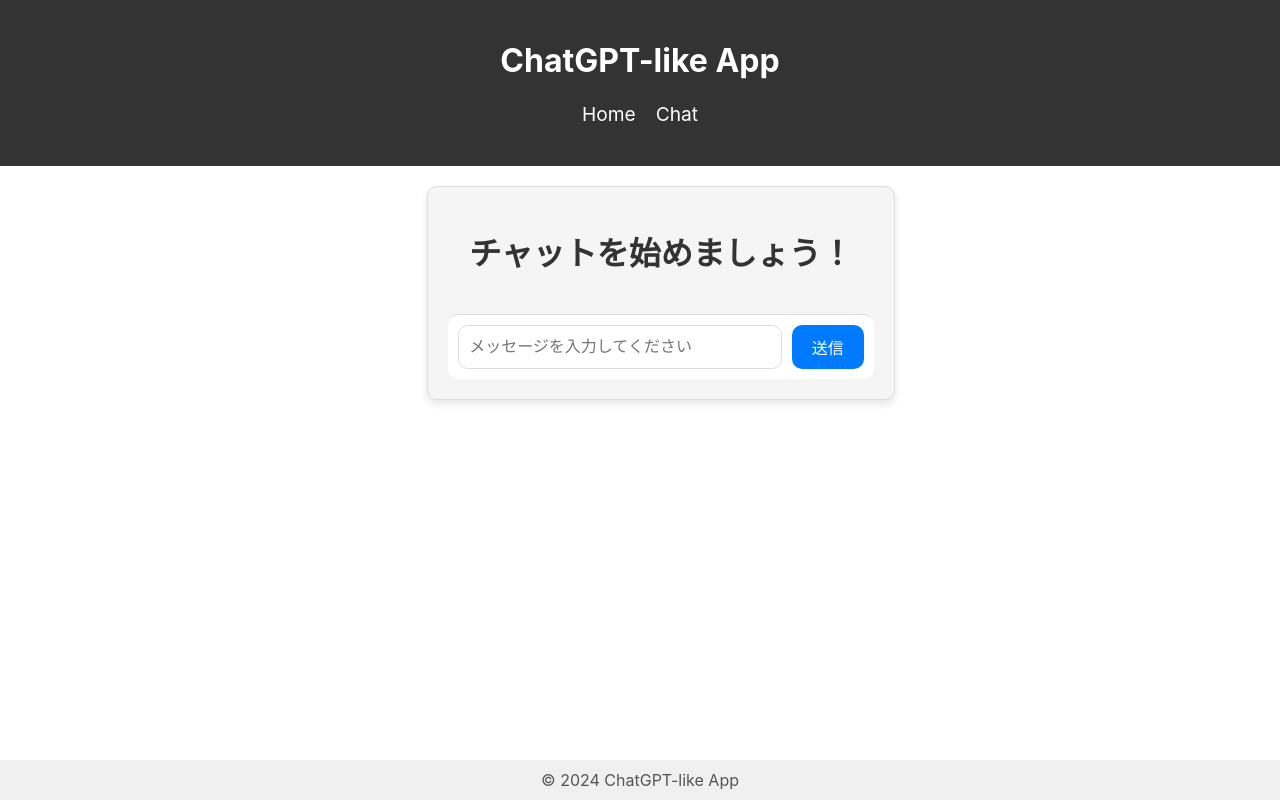
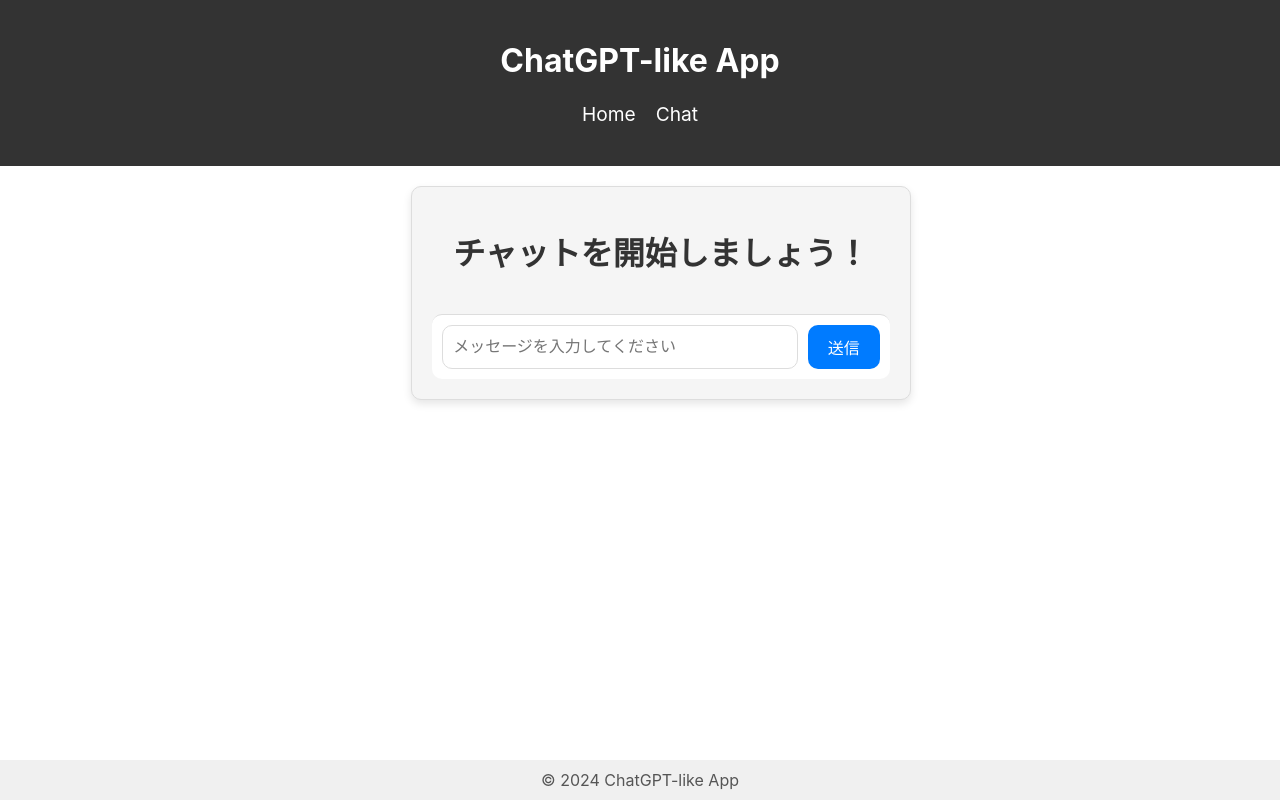
Before and after one commit to YusukeYOSHIHIRO1025/my_react_project, a React (Create React App) app: page /chat in a window 1280 px wide. Built offline with nearby package versions, Linux system fonts and the light colour scheme.

Commit message:
edit: Headerコンポーネントの中身を編集

```diff
--- a/src/components/ChatPage.jsx
+++ b/src/components/ChatPage.jsx
@@ -93,7 +93,7 @@ const ChatPage = () => {
 
     return (
         <ChatContainer>
-            <Header>チャットを始めましょう！</Header>
+            <Header>チャットを開始しましょう！</Header>
             <MessagesContainer>
                 {responses.map((res, index) => (
                     <Message key={index} isUser={index % 2 === 0}>
```
